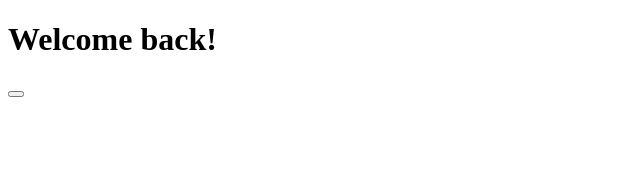
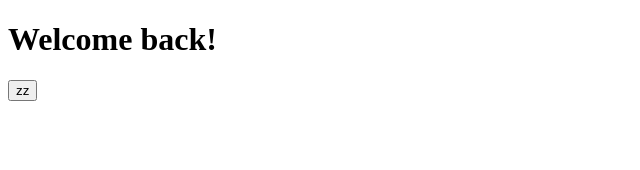
Before and after one commit to thespeace/learn-react-js-starter, a React (Create React App) app: page / in a window 1280 px wide. Shown: the top 170 px of the page, without its empty margins (0-640 px from the left). Built offline with nearby package versions, Linux system fonts and the light colour scheme.

Commit message:
230120 17:52 test commit

```diff
--- a/src/Button.js
+++ b/src/Button.js
@@ -1,4 +1,4 @@
 function Button({text}) {
-    return <button>{text}</button>;
+    return <button>{text}zz</button>;
 }
 export default Button; /*App.js에서 Button을 가져올 수 있게 하도록!*/
```
